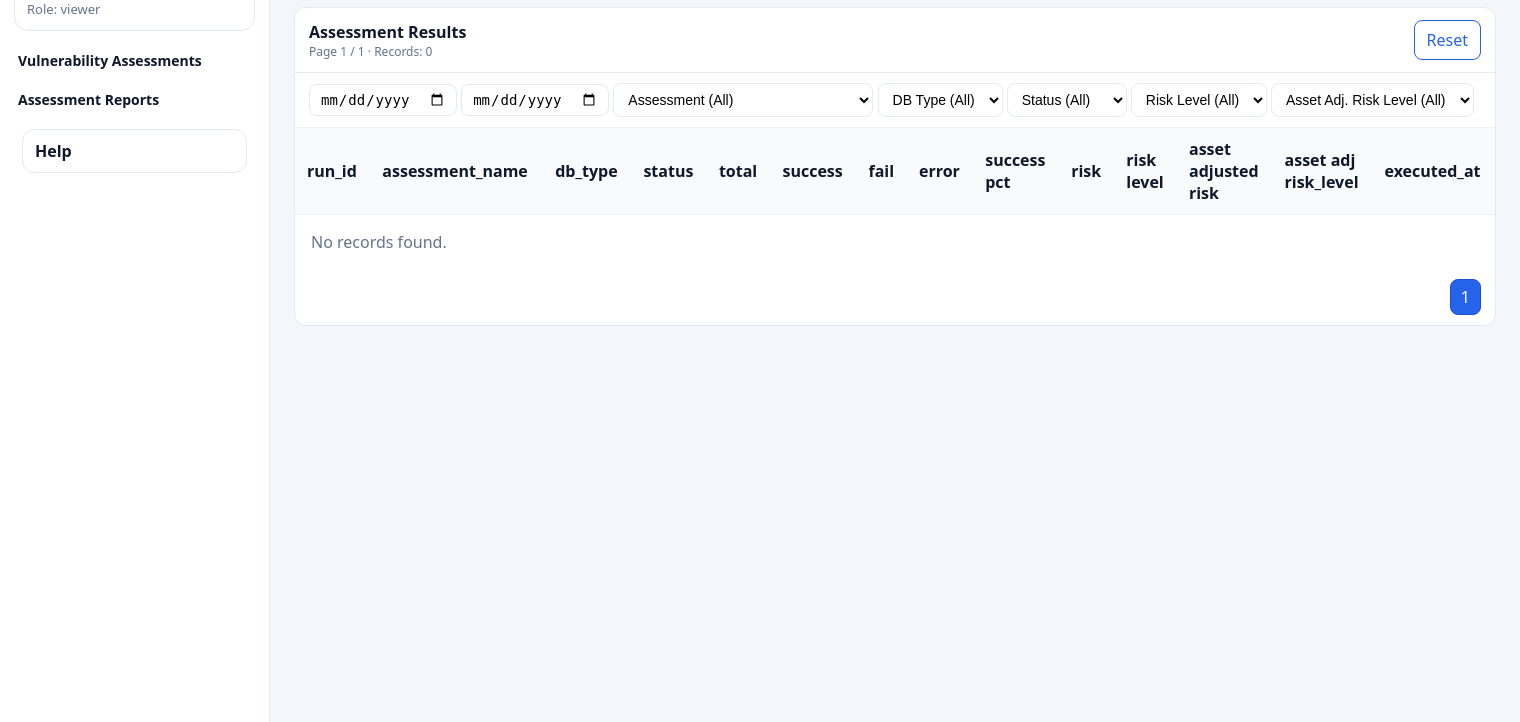
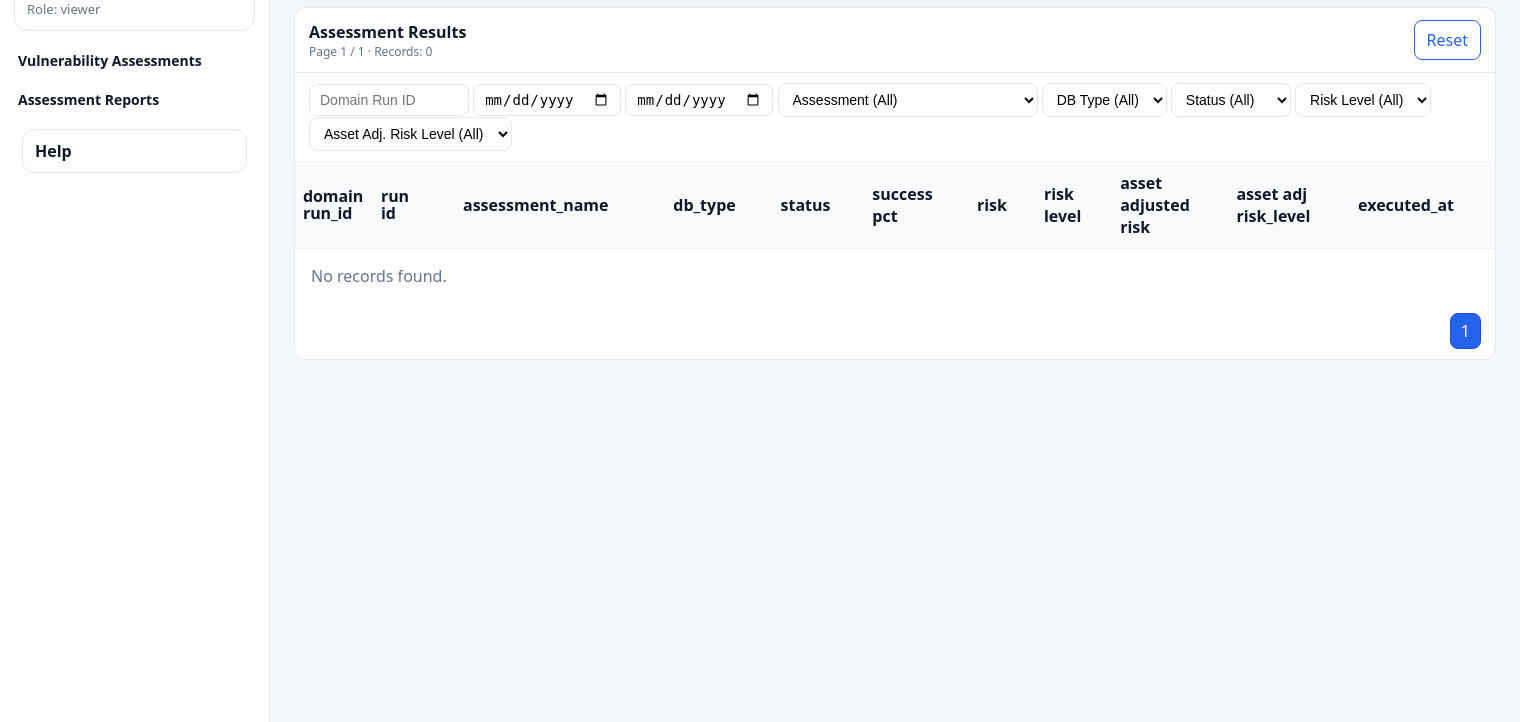
Before and after one commit to yusufanilakduygu/DBVULSCAN, a Flask app: page /assessment-results/ in a window 1520 px wide. Shown: the part 78-800 px from the top of the page. Run offline with Flask 3, Linux system fonts and the light colour scheme; data that the repository does not hold is empty.

Commit message:
217-01-2026 Domain patches

```diff
--- a/assessment_runs/routes.py
+++ b/assessment_runs/routes.py
@@ -39,6 +39,7 @@ def _normalize_int(s: str) -> str:
 # -----------------------------
 def _get_runs_filters() -> Dict[str, str]:
     keys = [
+        "domain_run_id",
         "start_date",
         "end_date",
         "assessment_id",
@@ -55,10 +56,13 @@ def _get_runs_filters() -> Dict[str, str]:
     for k in keys:
         if k in request.args:
             val = (request.args.get(k, "") or "").strip()
+
             if k in ("start_date", "end_date"):
                 val = _normalize_date(val)
-            if k == "assessment_id":
+
+            if k in ("assessment_id", "domain_run_id"):
                 val = _normalize_int(val)
+
             out[k] = val
             touched = True
 
@@ -87,6 +91,11 @@ def list_assessment_runs():
 
     where: List[str] = []
     params: List[Any] = []
+
+    # domain_run_id (exact)
+    if f["domain_run_id"]:
+        where.append("domain_run_id = %s")
+        params.append(int(f["domain_run_id"]))
 
     # executed_at range (date inputs)
     if f["start_date"]:
@@ -135,8 +144,9 @@ def list_assessment_runs():
 
         offset = (page - 1) * PAGE_SIZE
 
+        # NOTE: total/success/fail/error kolonları çıkarıldı.
         sql = (
-            "SELECT run_id, assessment_id, assessment_name, db_type, status, total_count, success_count, fail_count, error_count, "
+            "SELECT domain_run_id, run_id, assessment_id, assessment_name, db_type, status, "
             "success_pct, risk, risk_level, asset_adjusted_risk, asset_adjusted_risk_level, executed_at "
             "FROM assessment_runs"
             + where_sql
--- a/templates/assessment_runs/list.html
+++ b/templates/assessment_runs/list.html
@@ -20,7 +20,17 @@
 .pager a:hover{background:#f8fafc;}
 .pager .nums{display:flex;gap:6px;flex-wrap:wrap;}
 .pager .active{background:#2563eb;color:#fff;border-color:#1d4ed8;}
-.badge{display:inline-block;padding:2px 8px;border-radius:999px;font-size:12px;border:1px solid #e5e9f2;background:#f8fafc;}
+
+/* smaller badges/labels */
+.badge{
+  display:inline-block;
+  padding:1px 6px;
+  border-radius:999px;
+  font-size:11px;
+  line-height:1.15;
+  border:1px solid #e5e9f2;
+  background:#f8fafc;
+}
 .badge-status-success{background:#dcfce7;border-color:#86efac;color:#166534;}
 .badge-status-error{background:#fee2e2;border-color:#fecaca;color:#991b1b;}
 .badge-status-unreachable{background:#f1f5f9;border-color:#cbd5e1;color:#0f172a;}
@@ -30,12 +40,28 @@
 .badge-risk-medium{background:#ffedd5;border-color:#fdba74;color:#9a3412;}
 .badge-risk-high{background:#ffe4e6;border-color:#fecdd3;color:#9f1239;}
 .badge-risk-critical{background:#fee2e2;border-color:#fecaca;color:#991b1b;}
+
 .link{color:#2563eb;text-decoration:none;font-weight:700;}
 .link:hover{text-decoration:underline;}
-.row-actions{display:flex;gap:8px;justify-content:flex-end;}
-.btn-small{display:inline-block;padding:6px 10px;border-radius:8px;text-decoration:none;font-size:13px;white-space:nowrap;}
-.btn-outline{background:#fff;color:#2563eb;border:1px solid #2563eb;}
-.btn-outline:hover{background:#f8fafc;}
+
+/* make domain_run_id & run_id columns narrower + 2-line headers */
+.col-id{
+  width: 78px;
+  max-width: 78px;
+  white-space: nowrap;
+  text-align: center;
+}
+.ds-table thead th.col-id{
+  padding: 8px 8px;
+  line-height: 1.05;
+  letter-spacing: -0.1px;
+}
+.id-cell{
+  font-family: ui-monospace, SFMono-Regular, Menlo, Monaco, Consolas, "Liberation Mono", "Courier New", monospace;
+  font-size: 12px;
+  color:#0f172a;
+  text-align:center;
+}
 </style>
 
 <div class="ds-wrap">
@@ -50,7 +76,17 @@
   </div>
 
   <div class="filters">
+    {# FIX: action must be assessment_runs.list_assessment_runs (domain_id burada yok) #}
     <form method="get" action="{{ url_for('assessment_runs.list_assessment_runs') }}">
+      <input type="number"
+             name="domain_run_id"
+             value="{{ filters.domain_run_id or '' }}"
+             placeholder="Domain Run ID"
+             title="Filter by domain_run_id"
+             min="1"
+             style="width:160px;"
+             onchange="this.form.submit()">
+
       <input type="date" name="start_date" value="{{ filters.start_date or '' }}" title="Start of executed_at" onchange="this.form.submit()">
       <input type="date" name="end_date" value="{{ filters.end_date or '' }}" title="End of executed_at" onchange="this.form.submit()">
 
@@ -98,14 +134,11 @@
   <table class="ds-table">
     <thead>
       <tr>
-        <th>run_id</th>
+        <th class="col-id">domain<br>run_id</th>
+        <th class="col-id">run<br>id</th>
         <th>assessment_name</th>
         <th>db_type</th>
         <th>status</th>
-        <th>total</th>
-        <th>success</th>
-        <th>fail</th>
-        <th>error</th>
         <th>success<br>pct</th>
         <th>risk</th>
         <th>risk<br>level</th>
@@ -117,16 +150,13 @@
     <tbody>
       {% for r in rows %}
       <tr>
-        <td>{{ r.run_id }}</td>
+        <td class="id-cell">{{ r.domain_run_id }}</td>
+        <td class="id-cell">{{ r.run_id }}</td>
         <td>
-        <a class="link" href="{{ url_for('assessment_runs.run_detail', run_id=r.run_id) }}">{{ r.assessment_name }}</a>
+          <a class="link" href="{{ url_for('assessment_runs.run_detail', run_id=r.run_id) }}">{{ r.assessment_name }}</a>
         </td>
         <td><span class="badge">{{ r.db_type }}</span></td>
         <td><span class="badge badge-status-{{ (r.status or '')|lower }}">{{ r.status }}</span></td>
-        <td>{{ r.total_count }}</td>
-        <td>{{ r.success_count }}</td>
-        <td>{{ r.fail_count }}</td>
-        <td>{{ r.error_count }}</td>
         <td>{{ r.success_pct }}</td>
         <td>{{ r.risk }}</td>
         {% set rl = (r.risk_level or '')|lower %}
@@ -138,7 +168,7 @@
       </tr>
       {% else %}
       <tr>
-        <td colspan="14" style="padding:16px;color:#64748b;">No records found.</td>
+        <td colspan="11" style="padding:16px;color:#64748b;">No records found.</td>
       </tr>
       {% endfor %}
     </tbody>
@@ -149,6 +179,7 @@
       {% if page > 1 %}
         <a href="{{ url_for('assessment_runs.list_assessment_runs',
                             page=page-1,
+                            domain_run_id=filters.domain_run_id,
                             start_date=filters.start_date, end_date=filters.end_date, assessment_id=filters.assessment_id,
                             db_type=filters.db_type, status=filters.status, risk_level=filters.risk_level,
                             asset_adjusted_risk_level=filters.asset_adjusted_risk_level) }}">Prev</a>
@@ -156,6 +187,7 @@
       {% if page < total_pages %}
         <a href="{{ url_for('assessment_runs.list_assessment_runs',
                             page=page+1,
+                            domain_run_id=filters.domain_run_id,
                             start_date=filters.start_date, end_date=filters.end_date, assessment_id=filters.assessment_id,
                             db_type=filters.db_type, status=filters.status, risk_level=filters.risk_level,
                             asset_adjusted_risk_level=filters.asset_adjusted_risk_level) }}">Next</a>
@@ -169,6 +201,7 @@
         <a class="{% if p==page %}active{% endif %}"
            href="{{ url_for('assessment_runs.list_assessment_runs',
                             page=p,
+                            domain_run_id=filters.domain_run_id,
                             start_date=filters.start_date, end_date=filters.end_date, assessment_id=filters.assessment_id,
                             db_type=filters.db_type, status=filters.status, risk_level=filters.risk_level,
                             asset_adjusted_risk_level=filters.asset_adjusted_risk_level) }}">{{ p }}</a>
--- a/templates/domains/domain_runs.html
+++ b/templates/domains/domain_runs.html
@@ -101,7 +101,11 @@
           <td><span class="badge {{ r.status }}">{{ r.status }}</span></td>
           <td>
             <div class="row-actions">
-              <a class="btn-icon btn-icon-ghost" href="#" onclick="return false;" title="List" aria-label="List">
+              {# CHANGED: go to Assessment Results filtered by domain_run_id #}
+              <a class="btn-icon btn-icon-ghost"
+                 href="{{ url_for('assessment_runs.list_assessment_runs', domain_run_id=r.domain_run_id) }}"
+                 title="Show Assessment Results"
+                 aria-label="Show Assessment Results">
                 <svg viewBox="0 0 24 24" fill="none" xmlns="http://www.w3.org/2000/svg" aria-hidden="true">
                   <path d="M8 6h13" stroke="currentColor" stroke-width="2" stroke-linecap="round"/>
                   <path d="M8 12h13" stroke="currentColor" stroke-width="2" stroke-linecap="round"/>
```
Also changed, not shown: jobs/__init__.py (added), jobs/routes.py (added), static/img/icon_scheduled_jobs_large.png (added), templates/jobs/edit.html (added), templates/jobs/list.html (added).
